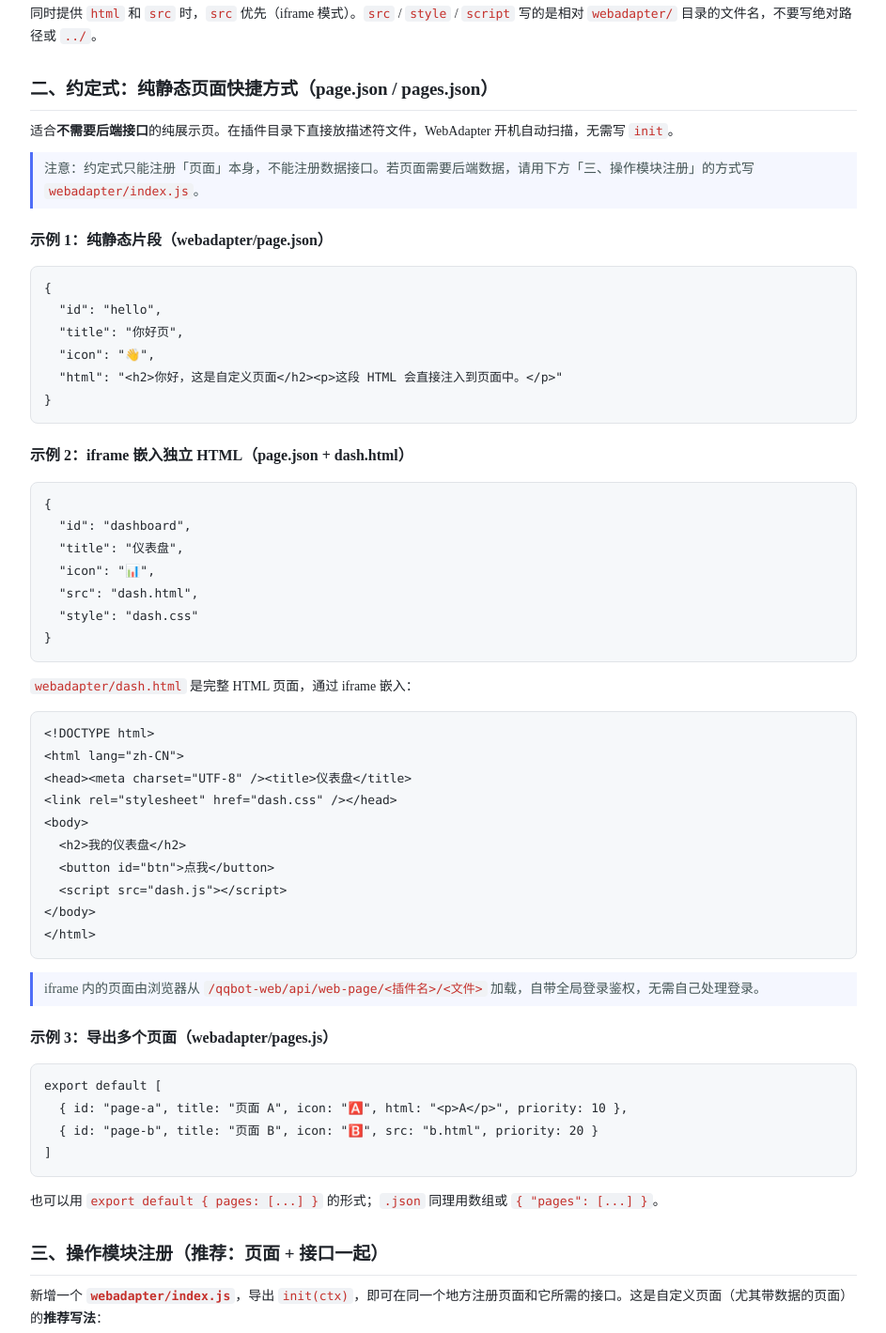
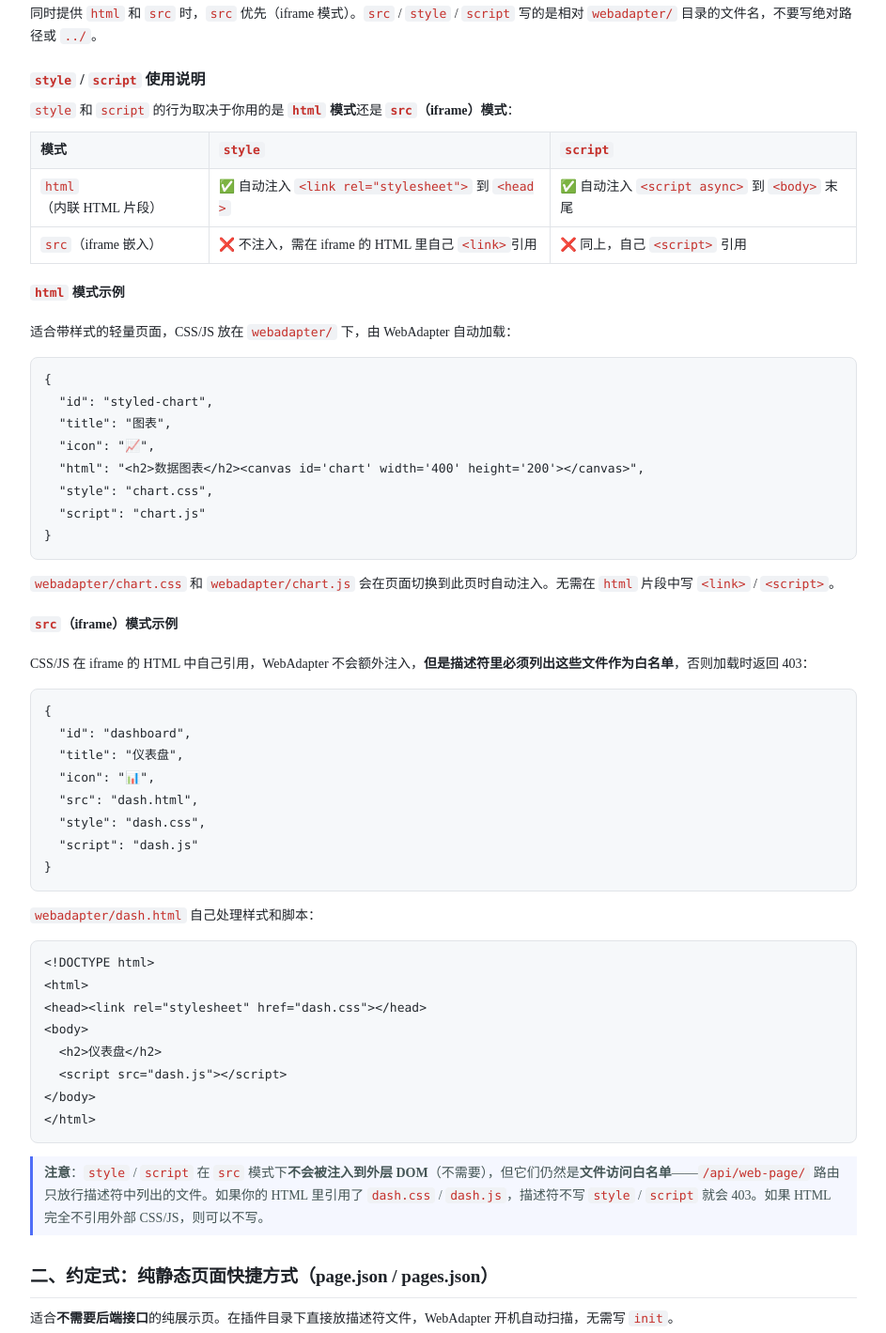
Before and after one commit to Temmie0125/QQBot-Web-Adapter, a website: page webadapter/page.html in a window 1280 px wide. Shown: the part 962-2381 px from the top of the page at 94% size, without its empty margins (168-1111 px from the left). Drawn offline with Linux system fonts and the light colour scheme.

Commit message:
文档更新

```diff
--- /dev/null
+++ b/webadapter/page.css
@@ -0,0 +1,16 @@
+.pg-guide { max-width: 880px; margin: 0 auto; padding: 20px 8px 60px; color: #1f2329; line-height: 1.7; font-size: 14px; }
+.pg-guide h1 { font-size: 24px; margin: 0 0 12px; }
+.pg-guide h2 { font-size: 19px; margin: 28px 0 10px; padding-bottom: 6px; border-bottom: 1px solid #e6e8ec; }
+.pg-guide h3 { font-size: 16px; margin: 20px 0 8px; }
+.pg-guide p { margin: 8px 0; }
+.pg-guide code { background: #f0f2f5; border-radius: 4px; padding: 1px 5px; font-family: ui-monospace, Menlo, Consolas, monospace; font-size: 13px; color: #c5302b; }
+.pg-guide pre { background: #f6f8fa; border: 1px solid #e1e4e8; border-radius: 8px; padding: 12px 14px; overflow: auto; }
+.pg-guide pre code { background: none; color: #24292f; padding: 0; font-size: 13px; }
+.pg-guide table { border-collapse: collapse; width: 100%; margin: 10px 0; overflow-x: auto; }
+.pg-guide th, .pg-guide td { border: 1px solid #e1e4e8; padding: 7px 10px; text-align: left; overflow-wrap: break-word; word-break: break-word; }
+.pg-guide th { background: #f6f8fa; font-weight: 600; white-space: nowrap; }
+.pg-guide td code { word-break: break-all; }
+.pg-guide blockquote { margin: 10px 0; padding: 6px 12px; border-left: 3px solid #4f6ef7; background: #f5f7ff; color: #455; }
+.pg-guide ul, .pg-guide ol { margin: 8px 0; padding-left: 22px; }
+.pg-guide li { margin: 4px 0; }
+.pg-guide hr { border: none; border-top: 1px solid #e6e8ec; margin: 24px 0; }
--- a/webadapter/page.html
+++ b/webadapter/page.html
@@ -4,23 +4,7 @@
   <meta charset="UTF-8" />
   <meta name="viewport" content="width=device-width, initial-scale=1.0" />
   <title>自定义页面写法</title>
-  <style>
-    .pg-guide { max-width: 880px; margin: 0 auto; padding: 20px 8px 60px; color: #1f2329; line-height: 1.7; font-size: 14px; }
-    .pg-guide h1 { font-size: 24px; margin: 0 0 12px; }
-    .pg-guide h2 { font-size: 19px; margin: 28px 0 10px; padding-bottom: 6px; border-bottom: 1px solid #e6e8ec; }
-    .pg-guide h3 { font-size: 16px; margin: 20px 0 8px; }
-    .pg-guide p { margin: 8px 0; }
-    .pg-guide code { background: #f0f2f5; border-radius: 4px; padding: 1px 5px; font-family: ui-monospace, Menlo, Consolas, monospace; font-size: 13px; color: #c5302b; }
-    .pg-guide pre { background: #f6f8fa; border: 1px solid #e1e4e8; border-radius: 8px; padding: 12px 14px; overflow: auto; }
-    .pg-guide pre code { background: none; color: #24292f; padding: 0; font-size: 13px; }
-    .pg-guide table { border-collapse: collapse; width: 100%; margin: 10px 0; }
-    .pg-guide th, .pg-guide td { border: 1px solid #e1e4e8; padding: 7px 10px; text-align: left; }
-    .pg-guide th { background: #f6f8fa; font-weight: 600; }
-    .pg-guide blockquote { margin: 10px 0; padding: 6px 12px; border-left: 3px solid #4f6ef7; background: #f5f7ff; color: #455; }
-    .pg-guide ul, .pg-guide ol { margin: 8px 0; padding-left: 22px; }
-    .pg-guide li { margin: 4px 0; }
-    .pg-guide hr { border: none; border-top: 1px solid #e6e8ec; margin: 24px 0; }
-  </style>
+  <link rel="stylesheet" href="page.css" />
 </head>
 <body>
 <div class="pg-guide">
@@ -51,6 +35,49 @@
   </table>
   <p>同时提供 <code>html</code> 和 <code>src</code> 时，<code>src</code> 优先（iframe 模式）。<code>src</code> / <code>style</code> / <code>script</code> 写的是相对 <code>webadapter/</code> 目录的文件名，不要写绝对路径或 <code>../</code>。</p>
 
+  <h3><code>style</code> / <code>script</code> 使用说明</h3>
+  <p><code>style</code> 和 <code>script</code> 的行为取决于你用的是 <b><code>html</code> 模式</b>还是 <b><code>src</code>（iframe）模式</b>：</p>
+  <table>
+    <thead><tr><th>模式</th><th><code>style</code></th><th><code>script</code></th></tr></thead>
+    <tbody>
+      <tr><td><code>html</code>（内联 HTML 片段）</td><td>✅ 自动注入 <code>&lt;link rel="stylesheet"&gt;</code> 到 <code>&lt;head&gt;</code></td><td>✅ 自动注入 <code>&lt;script async&gt;</code> 到 <code>&lt;body&gt;</code> 末尾</td></tr>
+      <tr><td><code>src</code>（iframe 嵌入）</td><td>❌ 不注入，需在 iframe 的 HTML 里自己 <code>&lt;link&gt;</code>引用</td><td>❌ 同上，自己 <code>&lt;script&gt;</code> 引用</td></tr>
+    </tbody>
+  </table>
+
+  <h4><code>html</code> 模式示例</h4>
+  <p>适合带样式的轻量页面，CSS/JS 放在 <code>webadapter/</code> 下，由 WebAdapter 自动加载：</p>
+  <pre><code>{
+  "id": "styled-chart",
+  "title": "图表",
+  "icon": "📈",
+  "html": "&lt;h2&gt;数据图表&lt;/h2&gt;&lt;canvas id='chart' width='400' height='200'&gt;&lt;/canvas&gt;",
+  "style": "chart.css",
+  "script": "chart.js"
+}</code></pre>
+  <p><code>webadapter/chart.css</code> 和 <code>webadapter/chart.js</code> 会在页面切换到此页时自动注入。无需在 <code>html</code> 片段中写 <code>&lt;link&gt;</code> / <code>&lt;script&gt;</code>。</p>
+
+  <h4><code>src</code>（iframe）模式示例</h4>
+  <p>CSS/JS 在 iframe 的 HTML 中自己引用，WebAdapter 不会额外注入，<b>但是描述符里必须列出这些文件作为白名单</b>，否则加载时返回 403：</p>
+  <pre><code>{
+  "id": "dashboard",
+  "title": "仪表盘",
+  "icon": "📊",
+  "src": "dash.html",
+  "style": "dash.css",
+  "script": "dash.js"
+}</code></pre>
+  <p><code>webadapter/dash.html</code> 自己处理样式和脚本：</p>
+  <pre><code>&lt;!DOCTYPE html&gt;
+&lt;html&gt;
+&lt;head&gt;&lt;link rel="stylesheet" href="dash.css"&gt;&lt;/head&gt;
+&lt;body&gt;
+  &lt;h2&gt;仪表盘&lt;/h2&gt;
+  &lt;script src="dash.js"&gt;&lt;/script&gt;
+&lt;/body&gt;
+&lt;/html&gt;</code></pre>
+  <blockquote><b>注意</b>：<code>style</code> / <code>script</code> 在 <code>src</code> 模式下<b>不会被注入到外层 DOM</b>（不需要），但它们仍然是<b>文件访问白名单</b>——<code>/api/web-page/</code> 路由只放行描述符中列出的文件。如果你的 HTML 里引用了 <code>dash.css</code> / <code>dash.js</code>，描述符不写 <code>style</code> / <code>script</code> 就会 403。如果 HTML 完全不引用外部 CSS/JS，则可以不写。</blockquote>
+
   <h2>二、约定式：纯静态页面快捷方式（page.json / pages.json）</h2>
   <p>适合<b>不需要后端接口</b>的纯展示页。在插件目录下直接放描述符文件，WebAdapter 开机自动扫描，无需写 <code>init</code>。</p>
   <blockquote>注意：约定式只能注册「页面」本身，不能注册数据接口。若页面需要后端数据，请用下方「三、操作模块注册」的方式写 <code>webadapter/index.js</code>。</blockquote>
@@ -69,7 +96,8 @@
   "title": "仪表盘",
   "icon": "📊",
   "src": "dash.html",
-  "style": "dash.css"
+  "style": "dash.css",
+  "script": "dash.js"
 }</code></pre>
   <p><code>webadapter/dash.html</code> 是完整 HTML 页面，通过 iframe 嵌入：</p>
   <pre><code>&lt;!DOCTYPE html&gt;
--- a/webadapter/page.js
+++ b/webadapter/page.js
@@ -6,5 +6,6 @@ export default {
   title: "自定义页面写法",
   icon: "📝",
   priority: 100,
-  src: "page.html"
+  src: "page.html",
+  style: "page.css"
 }
```
Also changed, not shown: page.md (+53 -1 lines), README.md.
